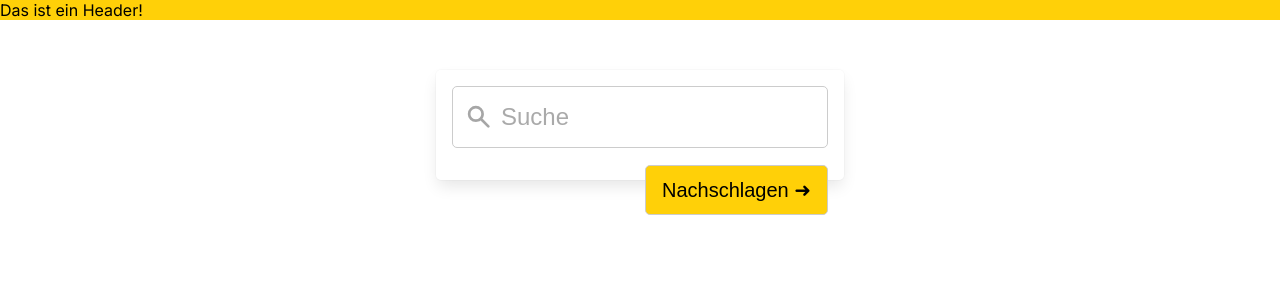
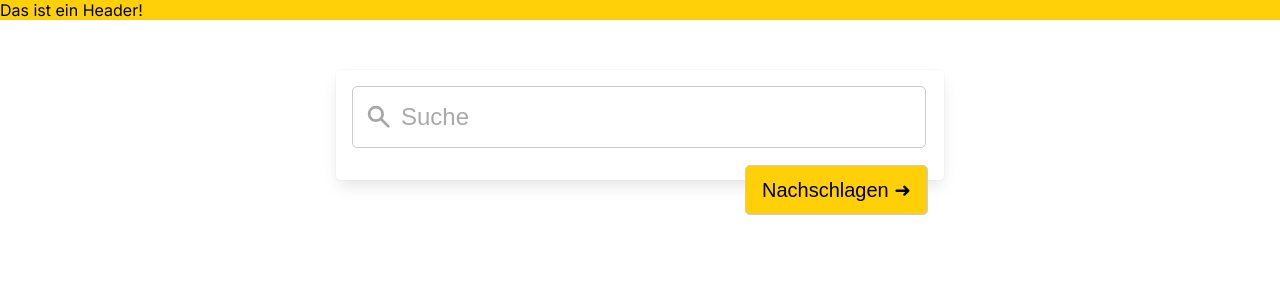
Before and after one commit to Lobby-Hoes/lexikon, a Next.js app: page / in a window 1280 px wide. Shown: the top 300 px of the page. Built offline with nearby package versions, Linux system fonts and the light colour scheme.

Commit message:
Changed Styling
- Changed searchbar width to 45%

```diff
--- a/app/ui/search/searchbar/searchbar.module.css
+++ b/app/ui/search/searchbar/searchbar.module.css
@@ -1,6 +1,7 @@
 .searchbar {
     font-size: 1.5rem;
     padding-left: 2em;
+    width: calc(100% - 2rem - 1.5em);
 }
 
 .searchbarholder {
--- a/app/ui/search/searchform/searchForm.module.css
+++ b/app/ui/search/searchform/searchForm.module.css
@@ -6,6 +6,7 @@
     padding-bottom: 2rem;
     box-shadow: 0 .5em 1em -.125em #0a0a0a1a, 0 0 0 1px #0a0a0a05;
     border-radius: 5px;
+    width: 45%;
 }
 
 .searchbutton {
```
